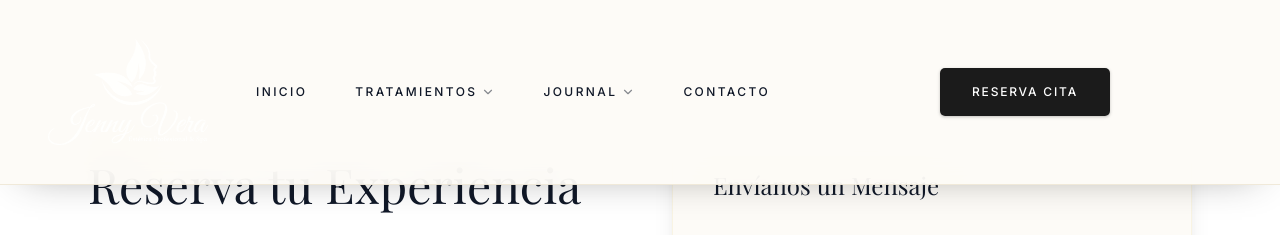
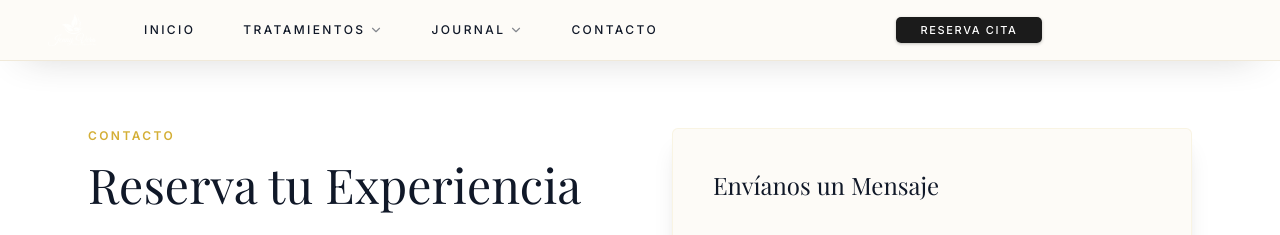
Before and after one commit to MateoHeras77/jennyveraspa, a Next.js app: page /contacto in a window 1280 px wide. Shown: the top 235 px of the page. Built offline with nearby package versions, Linux system fonts and the light colour scheme; a web font is replaced by a local one.

Commit message:
feat(header): adjust header styles for improved responsiveness and visual appeal

```diff
--- a/src/components/layout/header.tsx
+++ b/src/components/layout/header.tsx
@@ -64,14 +64,19 @@
           "fixed top-0 w-full z-50 transition-all duration-500 border-b",
           useTransparentHeader
             ? "bg-transparent border-transparent py-6"
-            : "bg-[#FDFBF7]/90 backdrop-blur-xl border-[#d8c9a0]/35 py-3 shadow-[0_10px_40px_-24px_rgba(0,0,0,0.45)]"
+            : "bg-[#FDFBF7]/90 backdrop-blur-xl border-[#d8c9a0]/35 py-1.5 shadow-[0_10px_40px_-24px_rgba(0,0,0,0.45)]"
         )}
       >
         <div className="container mx-auto px-6 lg:px-12 flex items-center gap-12 relative">
 
           {/* Logo */}
           <Link href="/" className="flex items-center group z-50 shrink-0">
-            <div className={`relative w-32 h-32 md:w-40 md:h-40 transition-all duration-500`}>
+            <div
+              className={cn(
+                "relative transition-all duration-500",
+                useTransparentHeader ? "h-20 w-20 md:h-24 md:w-24" : "h-11 w-11 md:h-12 md:w-12"
+              )}
+            >
               <Image
                 src={useTransparentHeader ? "/logo-white.png" : "/logo-black.png"}
                 alt="Jenny Vera Spa Logo"
@@ -90,7 +95,7 @@
             {navItems.map((item) => (
               <div
                 key={item.name}
-                className="relative group py-4"
+                className="relative group py-2"
                 onMouseEnter={() => setHoveredResult(item.name)}
                 onMouseLeave={() => setHoveredResult(null)}
               >
@@ -152,8 +157,8 @@
                className={cn(
                  buttonVariants({ variant: "default", size: "sm" }),
                  useTransparentHeader
-                   ? "bg-white/12 text-white border border-white/35 hover:bg-white hover:text-[#1B1B1B] text-xs px-8 py-6 rounded-sm uppercase tracking-[0.15em] transition-all duration-300 backdrop-blur-sm"
-                   : "bg-[#1B1B1B] text-white hover:bg-[#D4AF37] text-xs px-8 py-6 rounded-sm uppercase tracking-[0.15em] transition-all duration-300 shadow-sm hover:shadow-lg hover:-translate-y-0.5"
+                   ? "bg-white/12 text-white border border-white/35 hover:bg-white hover:text-[#1B1B1B] text-xs px-8 py-5 rounded-sm uppercase tracking-[0.15em] transition-all duration-300 backdrop-blur-sm"
+                   : "bg-[#1B1B1B] text-white hover:bg-[#D4AF37] text-[11px] px-6 py-3 rounded-sm uppercase tracking-[0.15em] transition-all duration-300 shadow-sm hover:shadow-lg hover:-translate-y-0.5"
                )}
              >
                Reserva Cita
```
